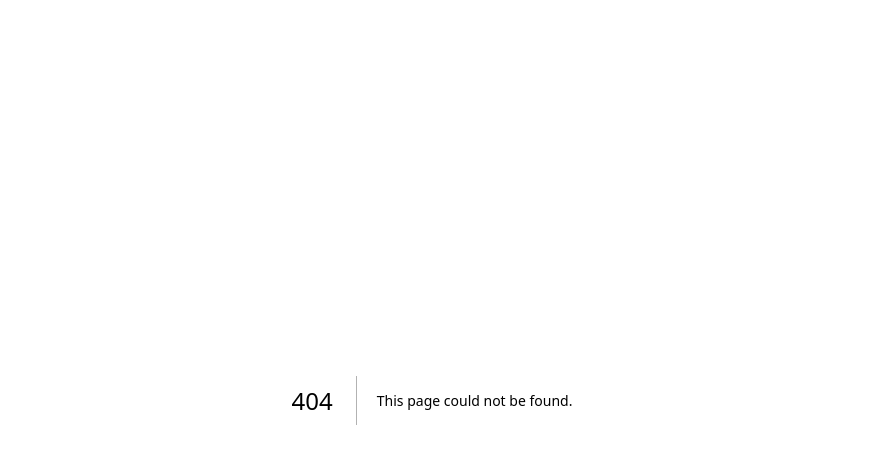
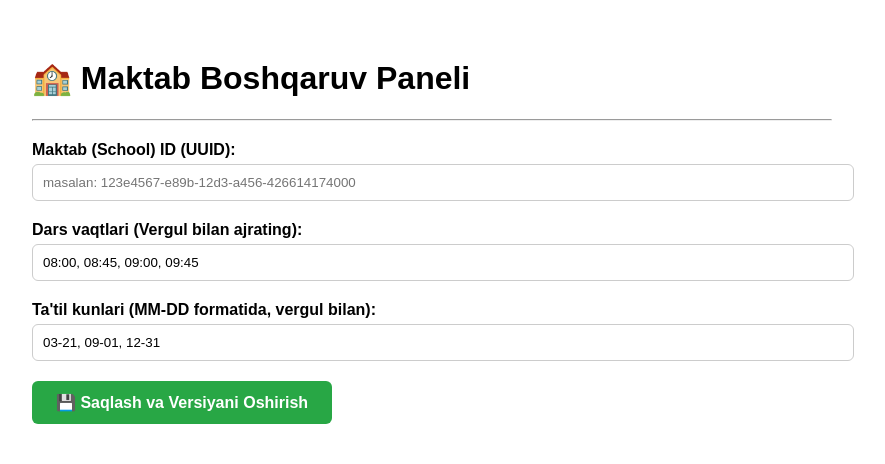
Before and after one commit to rasuljonrakhmatov00-max/Smartbell, a Next.js app: page /admin in a window 1280 px wide. Before the commit this address had no page. Shown: the top 464 px of the page, without its empty margins (208-1093 px from the left). Built offline with nearby package versions, Linux system fonts and the light colour scheme.

Commit message:
Add AdminDashboard component for school management

```diff
--- /dev/null
+++ b/pages/admin.tsx
@@ -0,0 +1,76 @@
+import React, { useState } from 'react';
+
+export default function AdminDashboard() {
+  const [schoolId, setSchoolId] = useState('');
+  const [timesText, setTimesText] = useState('08:00, 08:45, 09:00, 09:45');
+  const [holidaysText, setHolidaysText] = useState('03-21, 09-01, 12-31');
+  const [loading, setLoading] = useState(false);
+
+  const handleSave = async () => {
+    if (!schoolId) {
+      alert("Iltimos, School ID ni kiriting!");
+      return;
+    }
+    setLoading(true);
+
+    const shifts = [
+      { id: 1, days: [1, 2, 3, 4, 5], times: timesText.split(',').map(s => s.trim()) }
+    ];
+    const holidays = holidaysText.split(',').map(s => s.trim());
+
+    const res = await fetch('/api/school/save-schedule', {
+      method: 'POST',
+      headers: { 'Content-Type': 'application/json' },
+      body: JSON.stringify({ schoolId, shifts, holidays })
+    });
+
+    setLoading(false);
+    if (res.ok) alert("✅ Jadval saqlandi! ESP-01 keyingi sinxronizatsiyada buni yuklab oladi.");
+    else alert("❌ Xatolik yuz berdi.");
+  };
+
+  return (
+    <div style={{ padding: '30px', maxWidth: '800px', margin: '0 auto', fontFamily: 'sans-serif' }}>
+      <h1>🏫 Maktab Boshqaruv Paneli</h1>
+      <hr style={{ margin: '20px 0' }} />
+
+      <div style={{ marginBottom: '20px' }}>
+        <label style={{ display: 'block', fontWeight: 'bold', marginBottom: '5px' }}>Maktab (School) ID (UUID):</label>
+        <input
+          type="text"
+          placeholder="masalan: 123e4567-e89b-12d3-a456-426614174000"
+          value={schoolId}
+          onChange={e => setSchoolId(e.target.value)}
+          style={{ width: '100%', padding: '10px', borderRadius: '6px', border: '1px solid #ccc' }}
+        />
+      </div>
+
+      <div style={{ marginBottom: '20px' }}>
+        <label style={{ display: 'block', fontWeight: 'bold', marginBottom: '5px' }}>Dars vaqtlari (Vergul bilan ajrating):</label>
+        <input
+          type="text"
+          value={timesText}
+          onChange={e => setTimesText(e.target.value)}
+          style={{ width: '100%', padding: '10px', borderRadius: '6px', border: '1px solid #ccc' }}
+        />
+      </div>
+
+      <div style={{ marginBottom: '20px' }}>
+        <label style={{ display: 'block', fontWeight: 'bold', marginBottom: '5px' }}>Ta'til kunlari (MM-DD formatida, vergul bilan):</label>
+        <input
+          type="text"
+          value={holidaysText}
+          onChange={e => setHolidaysText(e.target.value)}
+          style={{ width: '100%', padding: '10px', borderRadius: '6px', border: '1px solid #ccc' }}
+        />
+      </div>
+
+      <button
+        onClick={handleSave}
+        disabled={loading}
+        style={{ padding: '12px 24px', backgroundColor: '#28a745', color: '#fff', border: 'none', borderRadius: '6px', fontSize: '1rem', cursor: 'pointer', fontWeight: 'bold' }}>
+        {loading ? 'Saqlanmoqda...' : '💾 Saqlash va Versiyani Oshirish'}
+      </button>
+    </div>
+  );
+}
```
